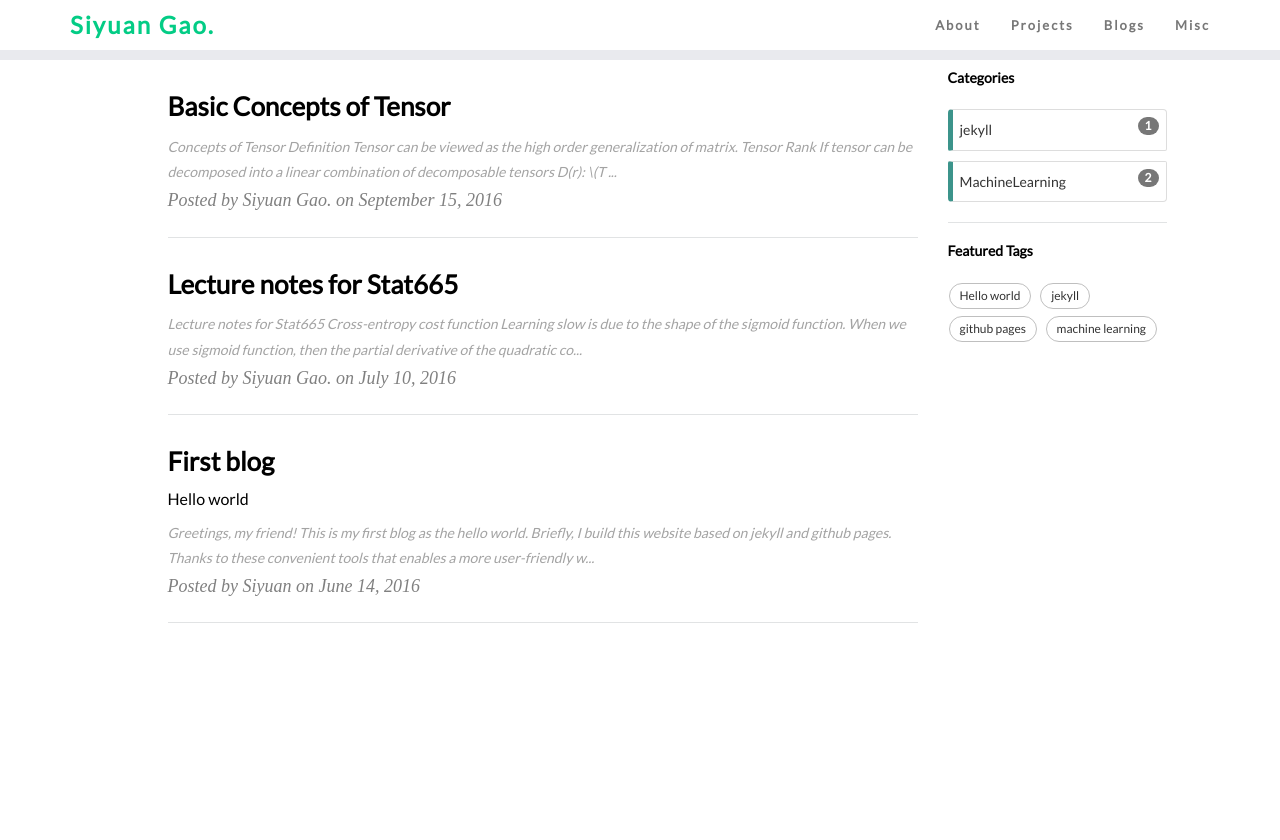
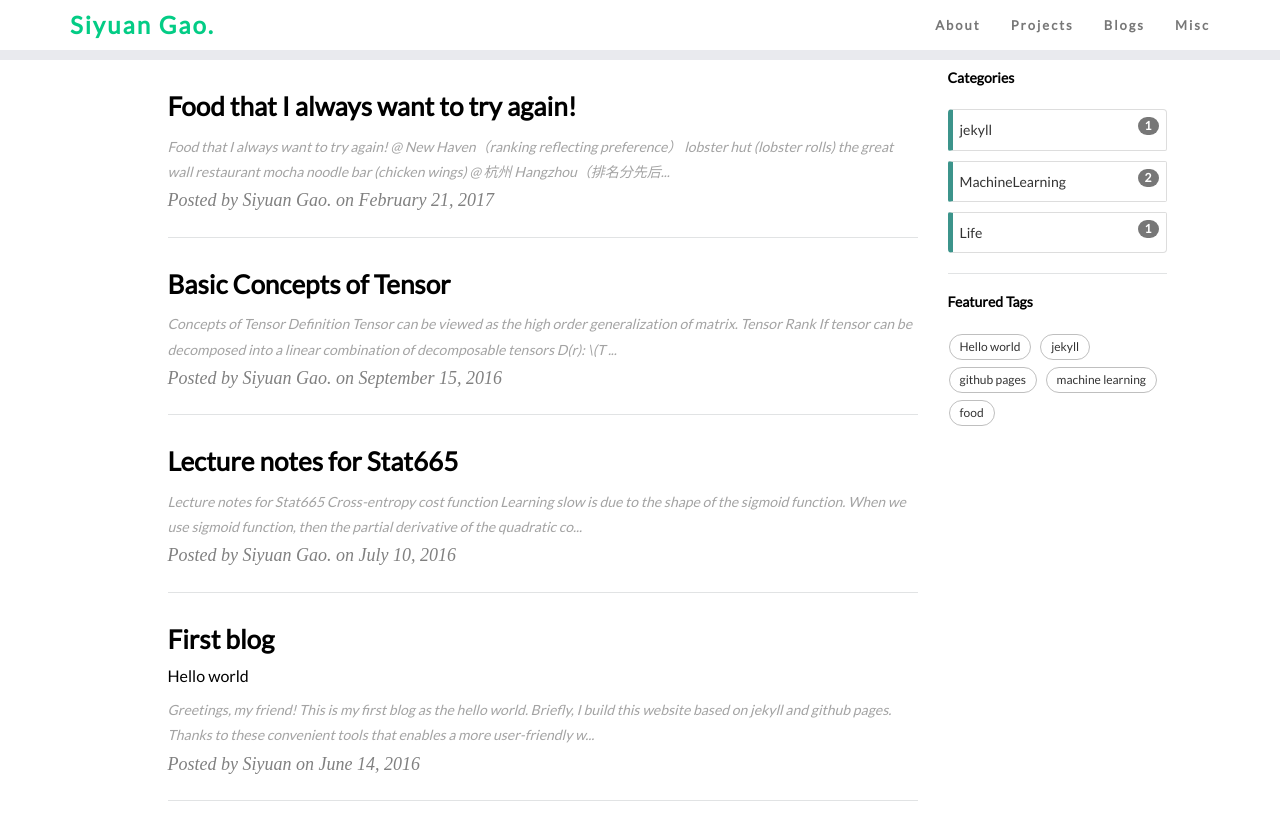
Before and after one commit to carricky/carricky.github.io, a Jekyll site: the page built from blogs.html, in a window 1280 px wide and 900 px high. Shown: the top 840 px of the window. Built offline with Jekyll 4.4.1, drawn with Linux system fonts in a browser that asks for light colours; nearby versions of some CDN libraries; comment, search, counter and statistics services are not loaded.

Commit message:
add a new post

```diff
--- a/_posts/2016-12-01-the-post-3783.md
+++ b/_posts/2017-02-21-the-post-3783.md
@@ -1,10 +1,9 @@
 ---
-title: Unnamed
+title: 'Food that I always want to try again!'
 layout: post
 tags:
   - food
-published: false
-category: Uncategoried
+category: Life
 ---
 # Food that I always want to try again!
 
```
